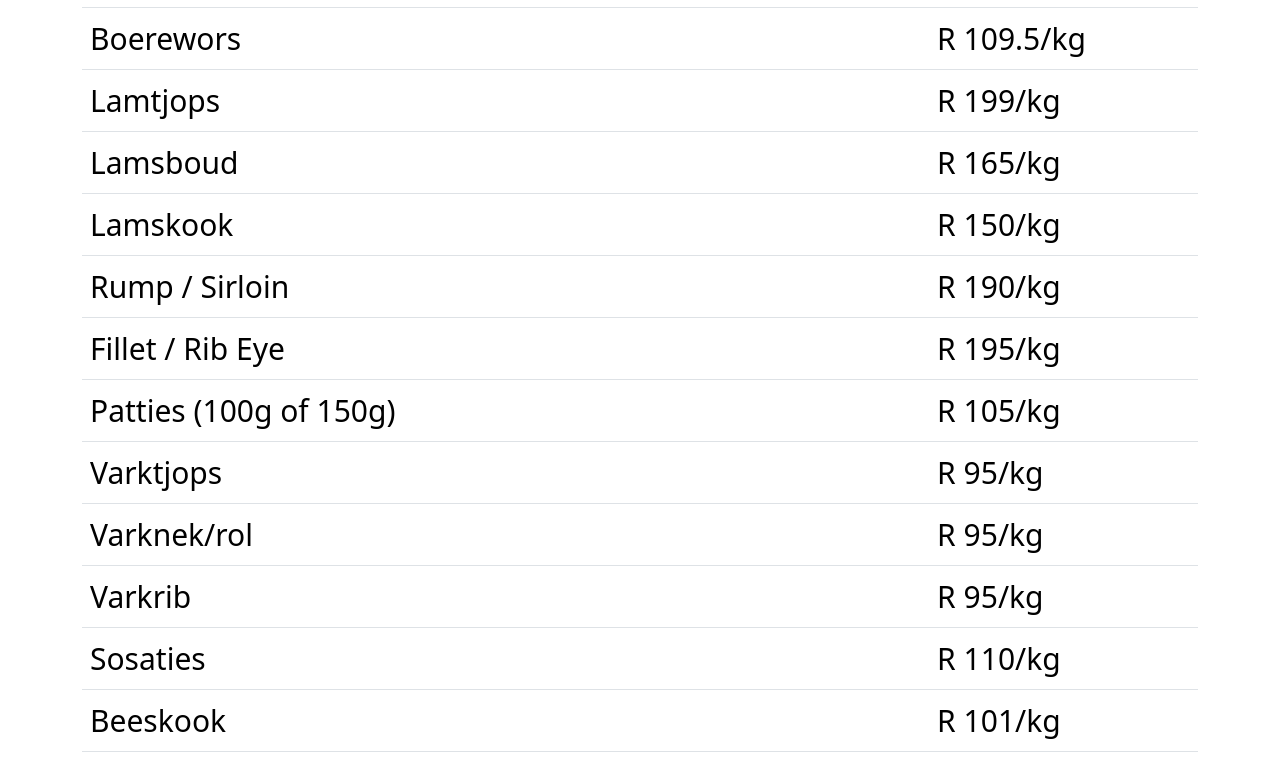
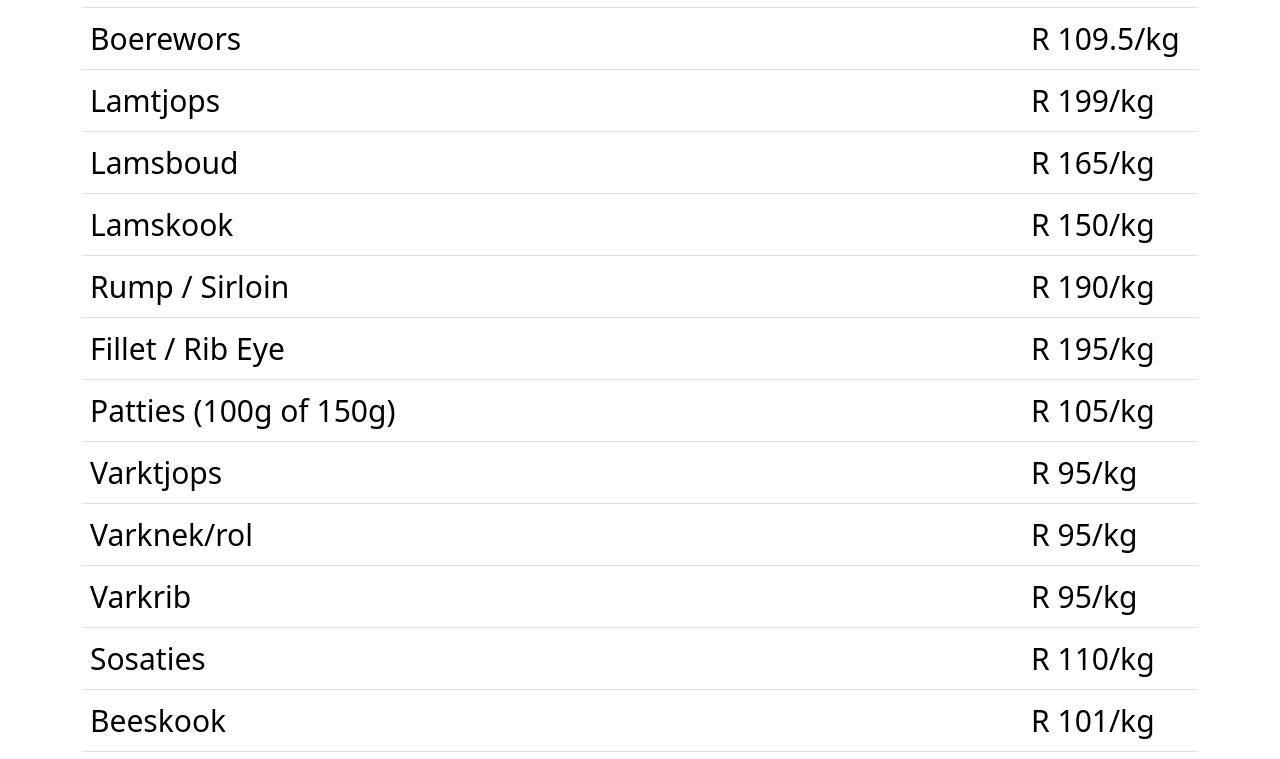
Before and after one commit to ShadowDragon15/VS, a plain HTML site: page index.html in a window 1280 px wide. Shown: the part 693-1452 px from the top of the page. Drawn offline with nearby package versions, Linux system fonts and the light colour scheme.

Commit message:
Update style.css

```diff
--- a/style.css
+++ b/style.css
@@ -21,6 +21,11 @@ h2 {
     color:rgb(69, 69, 69);
 }
 
+.price {
+    text-align: left;
+    width: 175px;
+}
+
 
 
 @media (max-width:500px) {
```
